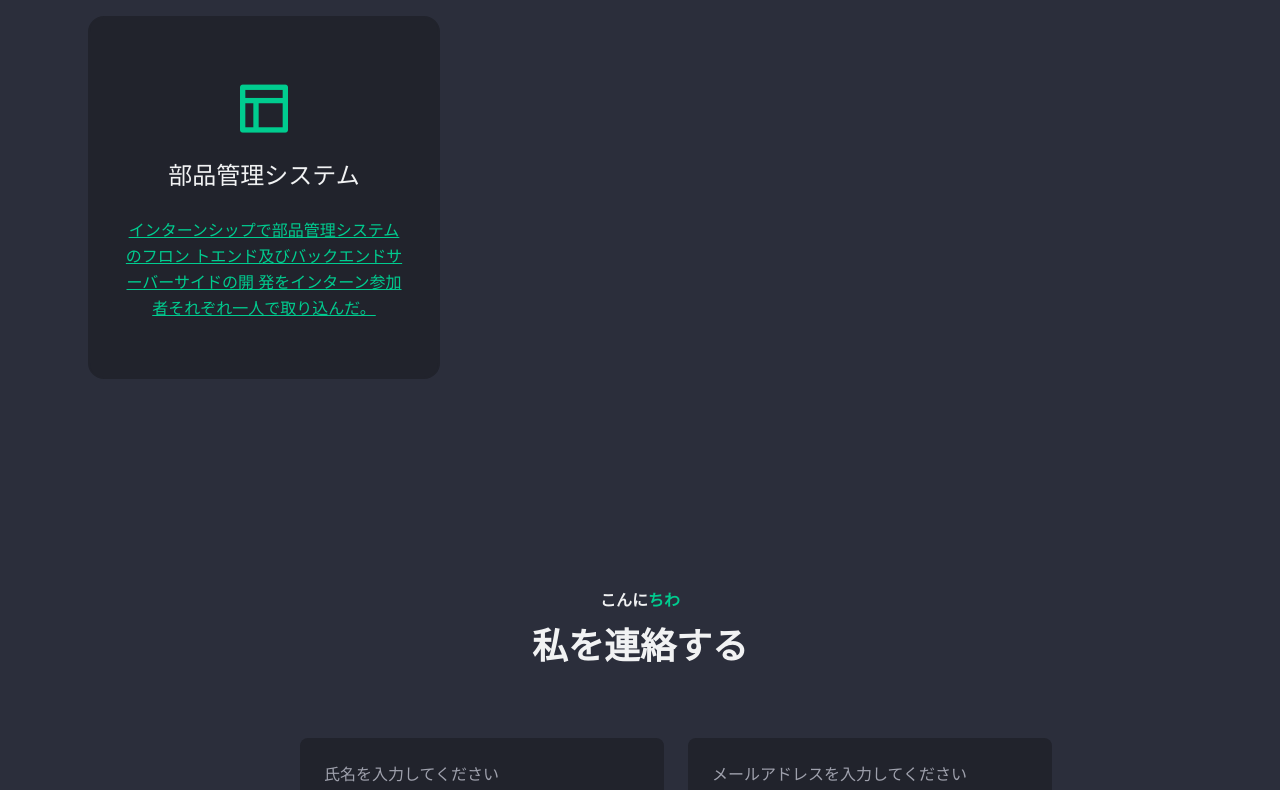
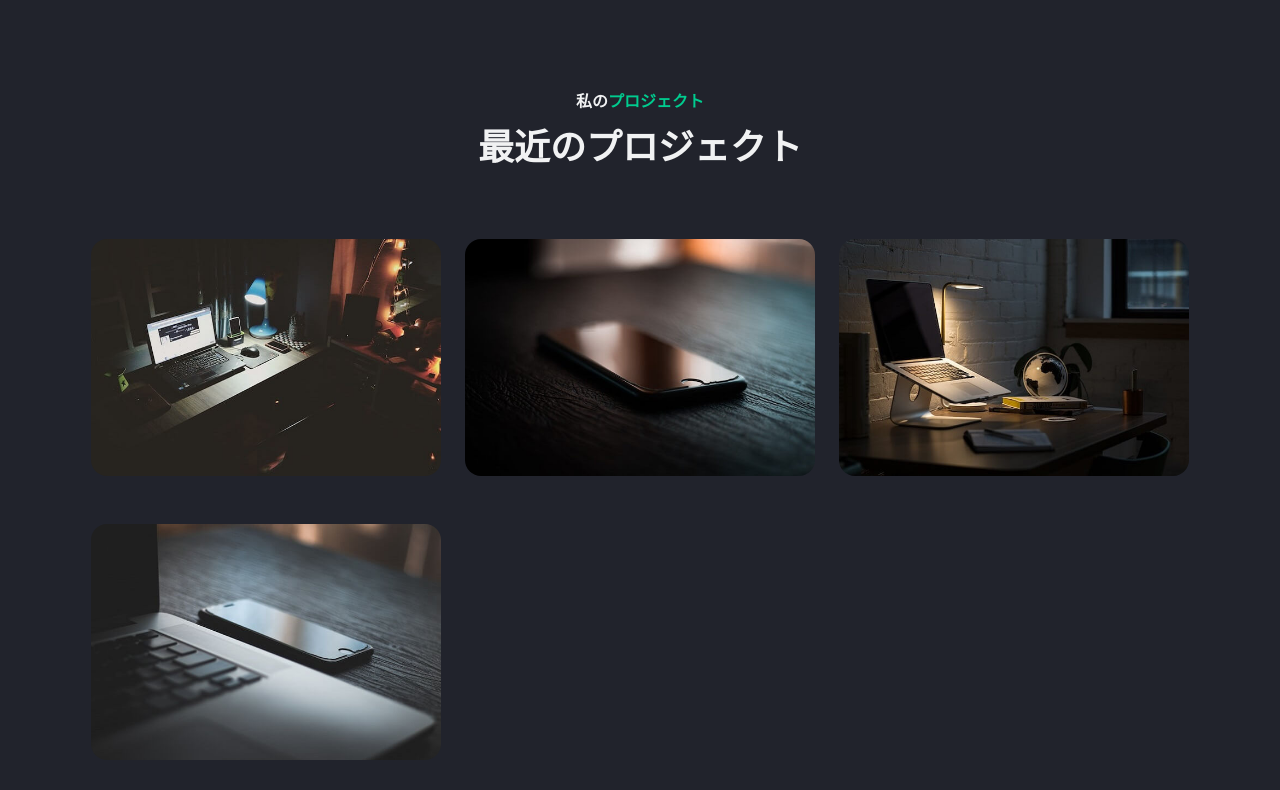
Before and after one commit to charliewdj/portfolio-charlie, a plain HTML site: page index.html in a window 1280 px wide. Shown: the part 3353-4143 px from the top of the page. Drawn offline with nearby package versions, Linux system fonts and the light colour scheme.

Commit message:
Update index.html

```diff
--- a/index.html
+++ b/index.html
@@ -238,7 +238,7 @@
 
             <div class="services__container container grid">
 
-               <a href="https://portfolio4998.wordpress.com/2023/06/28/%e3%82%af%e3%83%aa%e3%83%bc%e3%83%b3%e3%82%a2%e3%83%bc%e3%82%ad%e3%83%86%e3%82%af%e3%83%81%e3%83%a3%e3%81%ab%e5%9f%ba%e3%81%a5%e3%81%8fsns%e3%82%a2%e3%83%97%e3%83%aa%e9%96%8b%e7%99%ba/?preview_id=9&preview_nonce=3623a5f7cf&preview=true" target="_blank">
+
                <article class="services__card">
                   <i class="ri-layout-3-line services__icon"></i>
 
@@ -252,9 +252,8 @@
                      アプリ開発した。
                   </p>
                </article>
-               <a/>
 
-               <a href="https://portfolio4998.wordpress.com/2023/06/28/hello-world-2/?preview=true" target="_blank">
+
                <article class="services__card">
                   <i class="ri-layout-3-line services__icon"></i>
 
@@ -272,9 +271,7 @@
                      うなウェッブアプリケーションを開発した。
                   </p>
                </article>
-               <a/>
 
-               <a href="https://portfolio4998.wordpress.com/2023/06/30/django%e3%81%ab%e3%82%88%e3%82%8becommerce%e3%82%a6%e3%82%a7%e3%83%83%e3%83%96%e3%82%a2%e3%83%97%e3%83%aa%e3%82%b1%e3%83%bc%e3%82%b7%e3%83%a7%e3%83%b3%e3%81%ae%e9%96%8b%e7%99%ba/?preview=true" target="_blank">
                <article class="services__card">
                   <i class="ri-layout-3-line services__icon"></i>
 
@@ -291,10 +288,8 @@
                      キングができる機能までも開発する予定である。
                   </p>
                </article>
-               <a/>
 
-              <a href=" target="_blank">
-                  <article href = "https://portfolio4998.wordpress.com/2023/06/30/django%e3%81%ab%e3%82%88%e3%82%8b%e9%83%a8%e5%93%81%e7%ae%a1%e7%90%86%e3%82%b7%e3%82%b9%e3%83%86%e3%83%a0%e3%81%ae%e9%96%8b%e7%99%ba/?preview=true" class="services__card">
+               <article class="services__card">
                   <i class="ri-layout-3-line services__icon"></i>
 
                   <h2 class="services__title">
@@ -307,12 +302,80 @@
                         発をインターン参加者それぞれ一人で取り込んだ。
                   </p>
                </article>
-              <a/>
+
             </div>
          </section>
 
          <!--==================== PROJECTS ====================-->
+         <section class="projects section" id="projects">
+            <h3 class="section__subtitle">
+               私の<span>プロジェクト</span>
+            </h3>
 
+            <h2 class="section__title">
+               最近のプロジェクト
+            </h2>
+
+            <div class="projects__container container grid">
+
+               <article class="projects__card">
+                  <img src="assets/img/project-img-1.jpg" alt="projects image" class="projects__img">
+
+                  <div class="projects__modal">
+                     <span class="projects__subtitle">Web</span>
+
+                     <h2 class="projects__title">Modern Website</h2>
+
+                     <a href="https://t.ly/2FHB-/" class="projects__button">
+                        View Demo <i class="ri-external-link-line"></i>
+                     </a>
+                  </div>
+               </article>
+
+               <article class="projects__card">
+                  <img src="assets/img/project-img-2.jpg" alt="projects image" class="projects__img">
+
+                  <div class="projects__modal">
+                     <span class="projects__subtitle">Web</span>
+
+                     <h2 class="projects__title">Modern Website</h2>
+
+                     <a href="https://bit.ly/44wU9Xy/" class="projects__button">
+                        View Demo <i class="ri-external-link-line"></i>
+                     </a>
+                  </div>
+               </article>
+
+               <article class="projects__card">
+                  <img src="assets/img/project-img-3.jpg" alt="projects image" class="projects__img">
+
+                  <div class="projects__modal">
+                     <span class="projects__subtitle">Web</span>
+
+                     <h2 class="projects__title">Modern Website</h2>
+
+                     <a href="https://bit.ly/3XzFngx/" class="projects__button">
+                        View Demo <i class="ri-external-link-line"></i>
+                     </a>
+                  </div>
+               </article>
+
+               <article class="projects__card">
+                  <img src="assets/img/project-img-4.jpg" alt="projects image" class="projects__img">
+
+                  <div class="projects__modal">
+                     <span class="projects__subtitle">Web</span>
+
+                     <h2 class="projects__title">Modern Website</h2>
+
+                     <a href="https://bit.ly/3rcv9Xt/" class="projects__button">
+                        View Demo <i class="ri-external-link-line"></i>
+                     </a>
+                  </div>
+               </article>
+
+            </div>
+         </section>
 
          <!--==================== CONTACT ====================-->
          <section class="contact section" id="contact">
```
Lines whose indentation alone changed are shown as unchanged.
